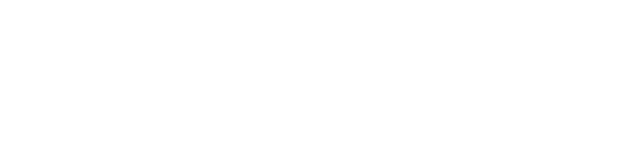
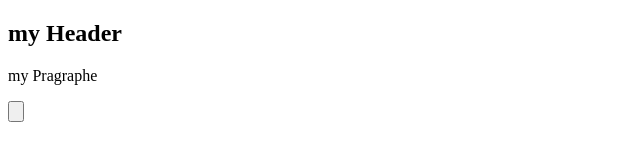
Before and after one commit to biram/Git_Backend, a plain HTML site: page index.html in a window 1280 px wide. Shown: the whole page, without its empty margins (0-640 px from the left). Drawn offline with Linux system fonts and the light colour scheme.

Commit message:
modified in index.html

```diff
--- a/index.html
+++ b/index.html
@@ -6,6 +6,8 @@
     <title>Document</title>
 </head>
 <body>
-
+    <h2> my Header</h2>
+    <p>my Pragraphe</p>
+    <input type="button">
 </body>
 </html>
```
